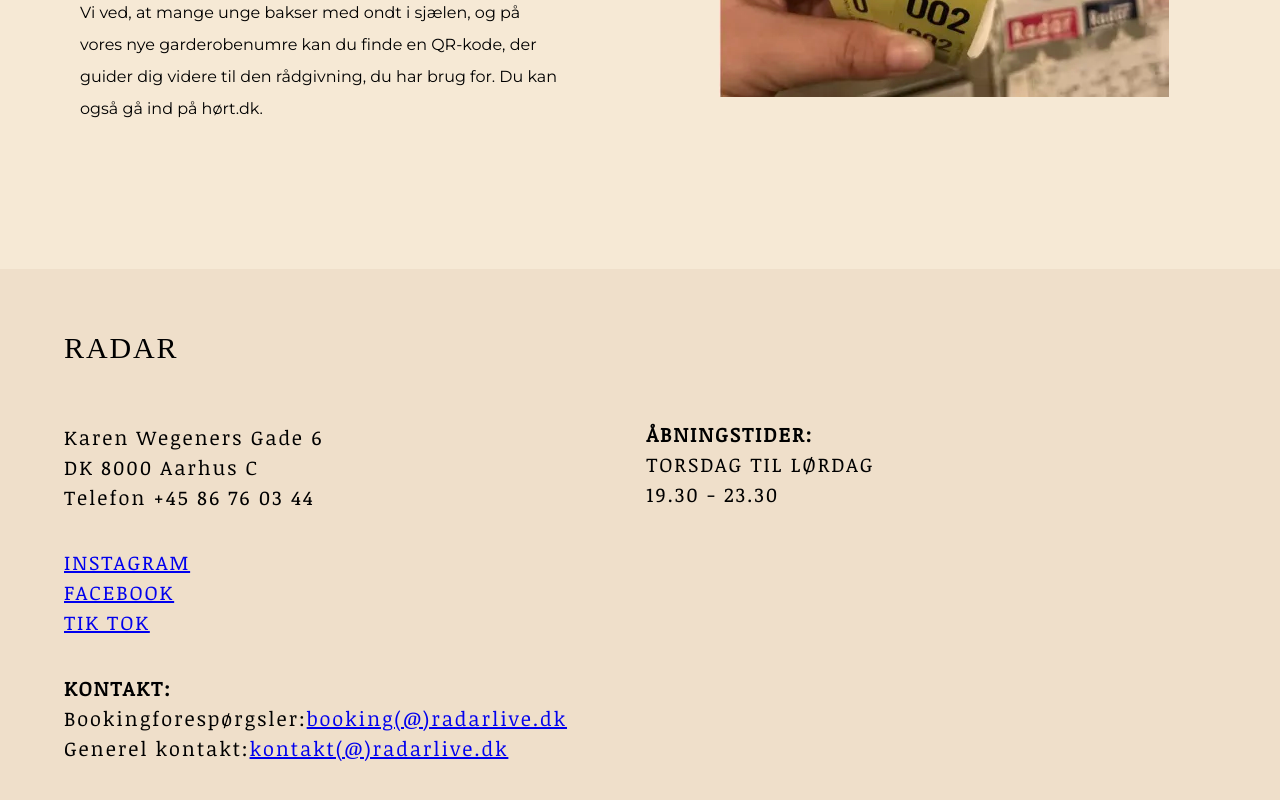
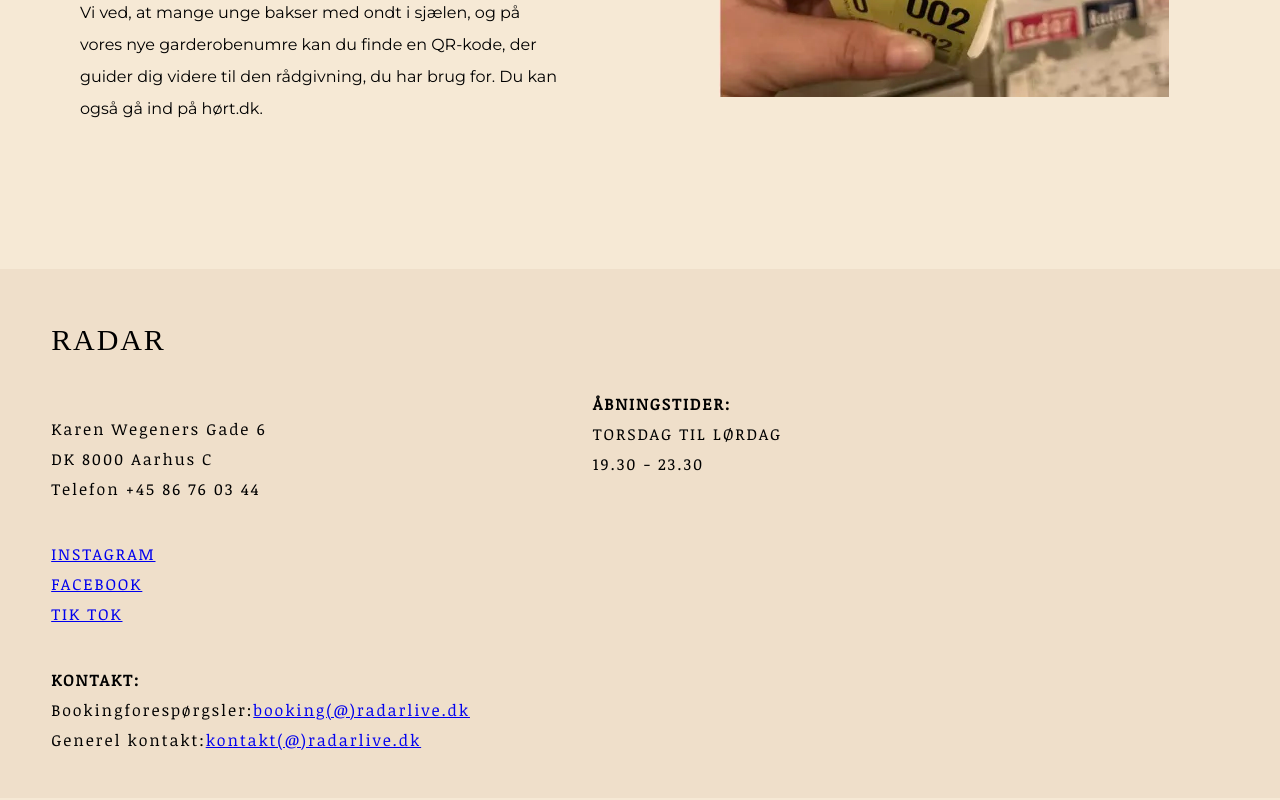
Before and after one commit to Idasaabyfeld/radar-eksamensprojekt-1-semester-, a plain HTML site: page index.html in a window 1280 px wide. Shown: the part 2611-3411 px from the top of the page. Drawn offline with Linux system fonts and the light colour scheme; a web font is replaced by a local one.

Commit message:
Update footer.css

```diff
--- a/css/footer.css
+++ b/css/footer.css
@@ -14,7 +14,7 @@ footer {
     width: -webkit-fill-available;
     background-color: var(--footerbaggrundsfarve);
     padding: 2em;
-    font-size: 1em;
+    font-size: 0.9em;
     font-family: "Noticia text";
     line-height: 20px;
     letter-spacing: 1.9px;
@@ -70,7 +70,7 @@ footer {
 /* Laptop*/
 @media only screen and (min-width: 1024px) {
 footer {
-    font-size: 20px;
+    font-size: 1em;
     display: grid;
     grid-template-columns: repeat(3, 1fr); /* tre kolonner */
     padding: 2em 0em 2em 3.2em;
```
